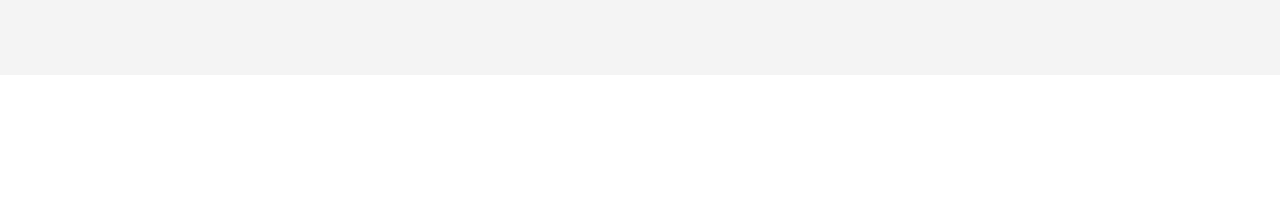
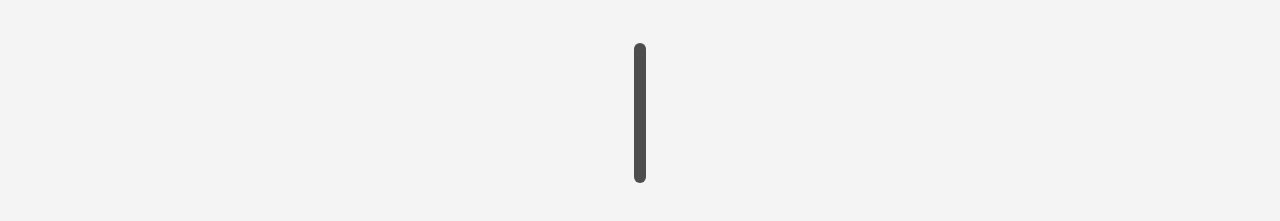
Before and after one commit to FeBassetto/Restaurant-website, a React (Create React App) app: page / in a window 1280 px wide. Shown: the part 8555-8776 px from the top of the page. Before the commit the page ends 8630 px from the top, so only its background shows below. Built offline with nearby package versions, Linux system fonts and the light colour scheme; data requests are answered from the project's data file.

Commit message:
Finished borderHeader on Outlet component

```diff
--- a/src/components/Header/NavbarMobile/NavbarMobile.jsx
+++ b/src/components/Header/NavbarMobile/NavbarMobile.jsx
@@ -19,7 +19,7 @@ const NavbarMobile = ({ logged, shopItems, user }) => {
                 item.addEventListener('click', activeHamburguer)
             }
         }
-    }, [activeMenu])
+    }, [activeMenu,activeHamburguer, items])
 
     function activeHamburguer() {
         if (!activeMenu) {
--- a/src/components/Outlet/Outlet.jsx
+++ b/src/components/Outlet/Outlet.jsx
@@ -1,6 +1,7 @@
 import React from "react";
 import HeaderSection from "../HeaderSection/HeaderSection";
 import './Outlet.css'
+import OutletContent from "./OutletContent/OutletContent";
 
 
 const Outlet = () => {
@@ -13,7 +14,7 @@ const Outlet = () => {
                 title="Nossos Outlets"
                 sub="Encontre um Outlet próximo a você"
             />
-
+            <OutletContent/>
         </section>
     )
 }
--- a/src/components/Outlet/OutletContent/OutletContent.css
+++ b/src/components/Outlet/OutletContent/OutletContent.css
@@ -0,0 +1,13 @@
+.outletContent{
+    height: 1000px;
+    display: flex;
+    flex-direction: column;
+    align-items: center;
+    margin-top: -2rem;
+}
+.border-header{
+    width: 1%;
+    height: 14%;
+    background-color: #4D4D4D;
+    border-radius: 20px;
+}
--- a/src/components/Outlet/OutletContent/OutletContent.jsx
+++ b/src/components/Outlet/OutletContent/OutletContent.jsx
@@ -0,0 +1,19 @@
+import React from "react";
+import './OutletContent.css'
+
+
+const OutletContent = () => {
+
+
+
+    return(
+        <div className="outletContent">
+            <div className="border-header"></div>
+            <div className="outlets__cotainer">
+
+            </div>
+        </div>
+    )
+}
+
+export default OutletContent
```
